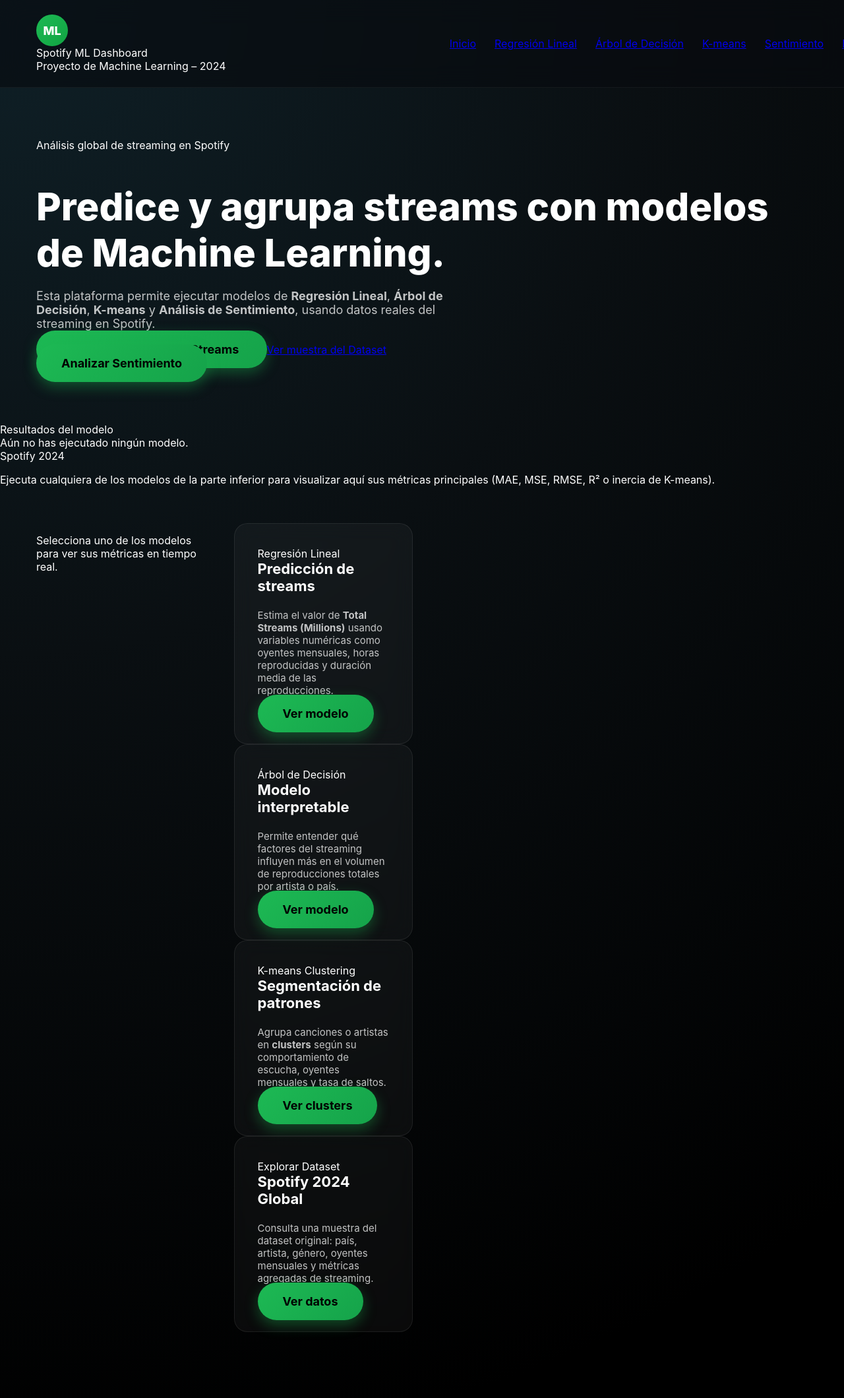
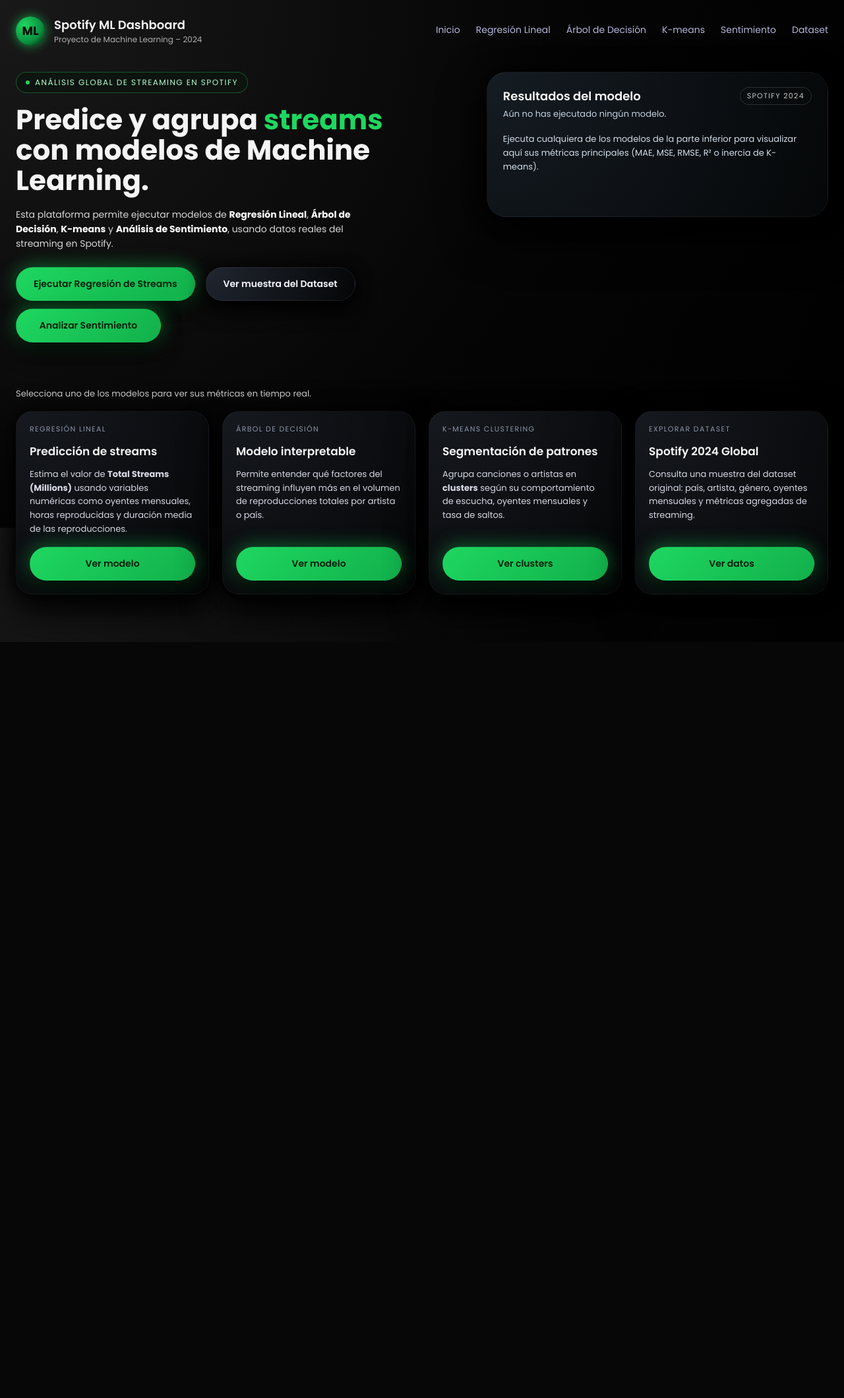
Before and after one commit to guillermtrres14-cyber/Programacion-II-Spotify, a Flask app: page / in a window 1280 px wide. Shown: the whole page at 66% size. After the commit the page ends 973 px from the top, so only its background shows below. Run offline with Flask 3, Linux system fonts and the light colour scheme.

Commit message:
Actualizaci├│n autom├ítica

```diff
--- a/OneDrive/Documentos/UDI/Programacion II/Proyecto_Final/static/styles.css
+++ b/OneDrive/Documentos/UDI/Programacion II/Proyecto_Final/static/styles.css
@@ -1,192 +1,199 @@
-body {
+*,
+*::before,
+*::after {
+    box-sizing: border-box;
     margin: 0;
-    font-family: 'Inter', sans-serif;
-    background: radial-gradient(circle at top left, #0f2027, #0a0f12 40%, #000000 90%);
-    color: white;
-    overflow-x: hidden;
+    padding: 0;
 }
 
-/* ==== NAVBAR ==== */
-.navbar {
-    width: 100%;
-    padding: 22px 55px;
-    display: flex;
-    justify-content: space-between;
-    align-items: center;
-    background: rgba(8, 12, 16, 0.65);
-    backdrop-filter: blur(18px);
-    border-bottom: 1px solid rgba(255,255,255,0.05);
-    position: fixed;
-    top: 0;
-    z-index: 999;
+html, body {
+    height: 100%;
 }
 
-.nav-left { display: flex; gap: 12px; align-items: center; }
+body {
+    font-family: "Poppins", system-ui, -apple-system, BlinkMacSystemFont,
+        "Segoe UI", sans-serif;
+    background: radial-gradient(circle at top left, #191919 0, #050505 55%, #000 100%);
+    color: #f5f5f5;
+    -webkit-font-smoothing: antialiased;
+}
+
+/* Contenedor principal */
+.page {
+    max-width: 1280px;
+    margin: 0 auto;
+    padding: 24px 24px 72px;
+}
+
+/* ==============================
+   NAVBAR
+   ============================== */
+
+.navbar {
+    display: flex;
+    align-items: center;
+    justify-content: space-between;
+    margin-bottom: 40px;
+}
+
+.logo-badge {
+    display: flex;
+    align-items: center;
+    gap: 14px;
+}
 
 .logo-circle {
-    background: linear-gradient(135deg, #1db954, #11a442);
-    width: 48px; height: 48px;
-    border-radius: 50%;
+    width: 44px;
+    height: 44px;
+    border-radius: 999px;
+    background: radial-gradient(circle at 30% 30%, #1ed760, #0a8f3f 60%, #021509 100%);
     display: flex;
+    align-items: center;
     justify-content: center;
-    align-items: center;
-    font-weight: 800;
     font-size: 18px;
+    font-weight: 700;
+    color: #020b05;
+    box-shadow: 0 0 16px rgba(30, 215, 96, 0.7);
 }
 
-.logo-text h1 { font-size: 22px; margin: 0; }
-.logo-text span { font-size: 12px; opacity: 0.7; }
+.logo-text {
+    display: flex;
+    flex-direction: column;
+}
+
+.logo-title {
+    font-size: 18px;
+    font-weight: 600;
+}
+
+.logo-subtitle {
+    font-size: 12px;
+    opacity: 0.7;
+}
 
 .nav-links {
-    list-style: none;
     display: flex;
-    gap: 28px;
+    gap: 24px;
+    font-size: 14px;
 }
 
-.nav-item {
-    color: #ddd;
+.nav-links a {
+    color: #d4d4ff;
     text-decoration: none;
-    font-weight: 500;
-    transition: 0.2s;
+    position: relative;
+    padding-bottom: 3px;
+    opacity: 0.85;
+    transition: color 0.18s ease-out, opacity 0.18s ease-out;
 }
 
-.nav-item:hover {
-    color: #1db954;
+.nav-links a::after {
+    content: "";
+    position: absolute;
+    left: 0;
+    bottom: 0;
+    width: 0%;
+    height: 2px;
+    background: linear-gradient(90deg, #1ed760, #39a5ff);
+    transition: width 0.2s ease-out;
 }
 
-/* ==== HERO SECTION ==== */
+.nav-links a:hover {
+    color: #ffffff;
+    opacity: 1;
+}
+
+.nav-links a:hover::after {
+    width: 100%;
+}
+
+/* ==============================
+   HERO
+   ============================== */
+
+.hero-layout {
+    display: grid;
+    grid-template-columns: minmax(0, 1.3fr) minmax(0, 1fr);
+    gap: 40px;
+    align-items: flex-start;
+    margin-bottom: 56px;
+}
+
 .hero {
-    margin-top: 130px;
-    padding: 80px 55px;
+    max-width: 640px;
+}
+
+.hero-eyebrow {
+    display: inline-flex;
+    align-items: center;
+    gap: 8px;
+    padding: 6px 14px;
+    border-radius: 999px;
+    background: rgba(13, 20, 16, 0.86);
+    border: 1px solid rgba(30, 215, 96, 0.35);
+    font-size: 12px;
+    text-transform: uppercase;
+    letter-spacing: 0.12em;
+    color: #b0ffcf;
+    margin-bottom: 18px;
+}
+
+.eyebrow-dot {
+    width: 6px;
+    height: 6px;
+    border-radius: 999px;
+    background: #1ed760;
 }
 
 .hero-title {
-    font-size: 58px;
-    font-weight: 800;
-    margin-bottom: 20px;
+    font-size: 42px;
+    line-height: 1.1;
+    font-weight: 700;
+    margin-bottom: 16px;
 }
 
-.hero-title span.green {
-    color: #1db954;
+.hero-highlight {
+    color: #1ed760;
 }
 
 .hero-subtitle {
-    font-size: 18px;
-    opacity: 0.75;
-    max-width: 680px;
+    font-size: 14px;
+    line-height: 1.6;
+    max-width: 520px;
+    color: #d7d7d7;
+    margin-bottom: 24px;
 }
 
-.hero-buttons {
-    margin-top: 40px;
-    display: flex;
-    gap: 22px;
+.hero-subtitle strong {
+    color: #ffffff;
 }
 
-/* ==== BUTTONS ESTILO SPOTIFY PRO ==== */
-.btn-primary {
-    padding: 18px 38px;
-    background: linear-gradient(135deg, #1db954, #15a34a);
-    border-radius: 42px;
-    font-weight: 700;
-    color: black;
-    text-decoration: none;
-    font-size: 18px;
-    box-shadow: 0 8px 20px rgba(29,185,84,0.35);
-    transition: 0.2s;
+/* BOTONES HERO */
+
+.hero-actions {
+    display: flex;
+    flex-wrap: wrap;
+    gap: 16px;
+    margin-bottom: 12px;
 }
 
-.btn-primary:hover {
-    transform: translateY(-4px);
-    box-shadow: 0 12px 28px rgba(29,185,84,0.55);
+.hero-actions-secondary {
+    margin-top: 12px;
 }
 
-.btn-secondary {
-    padding: 18px 38px;
-    background: rgba(255,255,255,0.07);
-    border: 1px solid rgba(255,255,255,0.12);
-    border-radius: 42px;
-    font-weight: 700;
+/* Botones genéricos */
+
+.btn {
+    display: inline-flex;
+    align-items: center;
+    justify-content: center;
+    min-width: 220px;
+    padding: 14px 26px;
+    border-radius: 999px;
+    border: 1px solid transparent;
+    font-size: 14px;
+    font-weight: 600;
+    cursor: pointer;
     text-decoration: none;
-    font-size: 18px;
-    color: white;
-    transition: 0.2s;
-}
-
-.btn-secondary:hover {
-    background: rgba(255,255,255,0.18);
-}
-
-.btn-purple {
-    padding: 18px 38px;
-    background: linear-gradient(135deg, #d946ef, #9333ea);
-    border-radius: 42px;
-    font-weight: 700;
-    text-decoration: none;
-    color: white;
-    font-size: 18px;
-    box-shadow: 0 8px 22px rgba(147,51,234,0.35);
-    transition: .2s;
-}
-
-.btn-purple:hover {
-    transform: translateY(-4px);
-    box-shadow: 0 12px 34px rgba(147,51,234,0.55);
-}
-
-/* ==== CARDS / MODELOS ==== */
-.cards-section {
-    padding: 40px 55px 100px;
-    display: grid;
-    grid-template-columns: repeat(4, 1fr);
-    gap: 28px;
-}
-
-.card {
-    background: rgba(255,255,255,0.04);
-    backdrop-filter: blur(14px);
-    border-radius: 20px;
-    padding: 35px;
-    border: 1px solid rgba(255,255,255,0.08);
-    transition: 0.3s;
-}
-
-.card:hover {
-    transform: translateY(-6px);
-    box-shadow: 0 10px 35px rgba(0,0,0,0.4);
-}
-
-.card h3 {
-    margin-top: 0;
-    font-size: 22px;
-}
-
-.card p {
-    opacity: 0.75;
-    font-size: 15px;
-}
-
-.card-btn {
-    margin-top: 20px;
-    display: inline-block;
-    padding: 12px 26px;
-    background: #1db954;
-    border-radius: 40px;
-    color: black;
-    font-weight: 700;
-    text-decoration: none;
-    transition: 0.2s;
-}
-
-.card-btn:hover {
-    transform: translateY(-4px);
-}
-
-/* Transiciones suaves para botones principales */
-.btn-primary,
-.btn-secondary,
-.btn-ghost,
-.hero-actions a {
-    position: relative;
     transition:
         transform 0.18s ease-out,
         box-shadow 0.18s ease-out,
@@ -195,66 +202,170 @@ body {
         border-color 0.18s ease-out;
 }
 
-/* Botón verde principal (Regresión, Analizar Sentimiento) */
+/* Verde principal */
+
+.btn-primary {
+    background: linear-gradient(135deg, #1ed760, #12b04b);
+    color: #04200d;
+    box-shadow:
+        0 16px 32px rgba(0, 0, 0, 0.85),
+        0 0 28px rgba(30, 215, 96, 0.55);
+}
+
 .btn-primary:hover {
     transform: translateY(-2px) scale(1.02);
-    background: #1ed760;
+    background: linear-gradient(135deg, #27f06e, #15c757);
     box-shadow:
-        0 18px 40px rgba(0, 0, 0, 0.85),
-        0 0 40px rgba(30, 215, 96, 0.55);
+        0 20px 40px rgba(0, 0, 0, 0.9),
+        0 0 40px rgba(30, 215, 96, 0.7);
 }
 
 .btn-primary:active {
-    transform: translateY(0) scale(0.98);
+    transform: translateY(0) scale(0.97);
     box-shadow:
-        0 8px 18px rgba(0, 0, 0, 0.85),
-        0 0 20px rgba(30, 215, 96, 0.35);
+        0 10px 20px rgba(0, 0, 0, 0.9),
+        0 0 22px rgba(30, 215, 96, 0.5);
 }
 
-/* Botón oscuro (Ver dataset) */
+/* Botón oscuro */
+
+.btn-ghost {
+    background: radial-gradient(circle at top left, #202630, #050607);
+    color: #f5f5ff;
+    border-color: rgba(255, 255, 255, 0.08);
+    box-shadow:
+        0 14px 30px rgba(0, 0, 0, 0.9),
+        0 0 24px rgba(0, 0, 0, 0.8);
+}
+
 .btn-ghost:hover {
     transform: translateY(-2px) scale(1.02);
-    background: radial-gradient(circle at top left, #1f2933, #040608);
-    color: #ffffff;
-    box-shadow:
-        0 18px 40px rgba(0, 0, 0, 0.9),
-        0 0 26px rgba(0, 0, 0, 0.7);
-    border-color: rgba(255, 255, 255, 0.12);
+    background: radial-gradient(circle at top left, #2b3341, #050607);
+    border-color: rgba(255, 255, 255, 0.18);
 }
 
 .btn-ghost:active {
-    transform: translateY(0) scale(0.98);
-    box-shadow:
-        0 8px 18px rgba(0, 0, 0, 0.9),
-        0 0 16px rgba(0, 0, 0, 0.6);
+    transform: translateY(0) scale(0.97);
 }
 
-/* CTA dentro de cada card (Ver modelo, Ver clusters, Ver datos) */
-.card-cta,
-.card .btn-primary {
-    transition:
-        transform 0.18s ease-out,
-        box-shadow 0.18s ease-out,
-        background 0.18s ease-out,
-        color 0.18s ease-out;
+/* Sentimiento: mismo estilo verde (puedes cambiar si luego quieres otro color) */
+.btn-sentiment {
+    /* ahora simplemente usa el mismo gradiente que btn-primary */
 }
 
-.card-cta:hover,
-.card .btn-primary:hover {
-    transform: translateY(-1px) scale(1.01);
-    background: #1ed760;
+/* ==============================
+   PANEL DE RESULTADOS
+   ============================== */
+
+.hero-panel {
+    background: radial-gradient(circle at top left, #151c23, #050708);
+    border-radius: 30px;
+    padding: 22px 24px 24px;
+    border: 1px solid rgba(255, 255, 255, 0.04);
     box-shadow:
-        0 14px 30px rgba(0, 0, 0, 0.85),
-        0 0 30px rgba(30, 215, 96, 0.4);
+        0 28px 70px rgba(0, 0, 0, 0.95),
+        0 0 32px rgba(0, 0, 0, 0.9);
+    display: flex;
+    flex-direction: column;
+    gap: 18px;
+    min-height: 220px;
+    transition:
+        box-shadow 0.22s ease-out,
+        transform 0.22s ease-out,
+        background 0.22s ease-out;
 }
 
-.card-cta:active,
-.card .btn-primary:active {
-    transform: translateY(0) scale(0.98);
+.hero-panel:hover {
+    transform: translateY(-3px);
+    box-shadow:
+        0 32px 90px rgba(0, 0, 0, 0.97),
+        0 0 40px rgba(0, 0, 0, 0.9);
 }
 
-/* Cards: efecto de “levitar” al pasar el mouse */
+.panel-header {
+    display: flex;
+    justify-content: space-between;
+    gap: 16px;
+}
+
+.panel-title {
+    font-size: 18px;
+    font-weight: 600;
+}
+
+.panel-subtitle {
+    font-size: 13px;
+    margin-top: 4px;
+    color: #c5d2e0;
+}
+
+.panel-chip {
+    align-self: flex-start;
+    padding: 4px 10px;
+    border-radius: 999px;
+    font-size: 11px;
+    text-transform: uppercase;
+    letter-spacing: 0.12em;
+    border: 1px solid rgba(255, 255, 255, 0.18);
+    opacity: 0.8;
+}
+
+.panel-description,
+.panel-footnote {
+    font-size: 13px;
+    line-height: 1.6;
+    color: #d2dde8;
+}
+
+.panel-metrics {
+    display: grid;
+    grid-template-columns: repeat(2, minmax(0, 1fr));
+    gap: 14px;
+}
+
+.metric-label {
+    font-size: 11px;
+    text-transform: uppercase;
+    letter-spacing: 0.1em;
+    opacity: 0.7;
+}
+
+.metric-value {
+    font-size: 18px;
+    font-weight: 600;
+}
+
+/* ==============================
+   CARDS DE MODELOS
+   ============================== */
+
+.cards-section {
+    margin-top: 16px;
+}
+
+.section-helper {
+    font-size: 13px;
+    opacity: 0.8;
+    margin-bottom: 16px;
+}
+
+.cards-grid {
+    display: grid;
+    grid-template-columns: repeat(4, minmax(0, 1fr));
+    gap: 20px;
+}
+
 .card {
+    background: radial-gradient(circle at top left, #16191f, #050607);
+    border-radius: 26px;
+    padding: 18px 20px 20px;
+    border: 1px solid rgba(255, 255, 255, 0.04);
+    box-shadow:
+        0 24px 60px rgba(0, 0, 0, 0.95),
+        0 0 28px rgba(0, 0, 0, 0.9);
+    display: flex;
+    flex-direction: column;
+    gap: 12px;
     transition:
         transform 0.22s ease-out,
         box-shadow 0.22s ease-out,
@@ -265,44 +376,137 @@ body {
 .card:hover {
     transform: translateY(-6px);
     box-shadow:
-        0 30px 80px rgba(0, 0, 0, 0.95),
-        0 0 40px rgba(0, 0, 0, 0.85);
+        0 30px 80px rgba(0, 0, 0, 0.98),
+        0 0 36px rgba(0, 0, 0, 0.92);
     border-color: rgba(30, 215, 96, 0.25);
-    background: radial-gradient(circle at top left, #141b22, #050708);
 }
 
-/* Panel de la derecha: pequeño brillo al pasar el mouse */
-.hero-panel {
-    transition:
-        box-shadow 0.22s ease-out,
-        transform 0.22s ease-out,
-        background 0.22s ease-out;
+.card-tag {
+    font-size: 11px;
+    text-transform: uppercase;
+    letter-spacing: 0.12em;
+    color: #a1acc0;
+    opacity: 0.85;
 }
 
-.hero-panel:hover {
-    box-shadow:
-        0 30px 90px rgba(0, 0, 0, 0.95),
-        0 0 50px rgba(0, 0, 0, 0.85);
-    transform: translateY(-4px);
+.card-title {
+    font-size: 17px;
+    font-weight: 600;
 }
 
-/* Nav links: subrayado animado */
-.nav-links a {
-    position: relative;
-    overflow: hidden;
+.card-text {
+    font-size: 13px;
+    line-height: 1.6;
+    color: #d7d9e4;
+    flex: 1;
 }
 
-.nav-links a::after {
-    content: "";
-    position: absolute;
-    left: 0;
-    bottom: -4px;
-    width: 0%;
-    height: 2px;
-    background: linear-gradient(90deg, #1ed760, #36c9ff);
-    transition: width 0.18s ease-out;
+.card-cta {
+    margin-top: 4px;
 }
 
-.nav-links a:hover::after {
+/* ==============================
+   GRÁFICAS
+   ============================== */
+
+.charts-section {
+    margin-top: 56px;
+}
+
+.section-title {
+    font-size: 22px;
+    margin-bottom: 6px;
+}
+
+.section-subtitle {
+    font-size: 13px;
+    color: #d2d9e7;
+    margin-bottom: 20px;
+}
+
+.error-text {
+    color: #ff6b81;
+}
+
+.charts-grid {
+    display: grid;
+    grid-template-columns: repeat(2, minmax(0, 1fr));
+    gap: 20px;
+}
+
+.charts-grid-4 {
+    grid-template-columns: repeat(4, minmax(0, 1fr));
+}
+
+.chart-card {
+    background: #050608;
+    border-radius: 20px;
+    padding: 14px 16px 16px;
+    border: 1px solid rgba(255, 255, 255, 0.05);
+    box-shadow:
+        0 20px 50px rgba(0, 0, 0, 0.95),
+        0 0 28px rgba(0, 0, 0, 0.9);
+}
+
+.chart-card h3 {
+    font-size: 15px;
+    margin-bottom: 8px;
+}
+
+.chart-image {
     width: 100%;
+    border-radius: 14px;
+    margin-top: 4px;
 }
+
+/* ==============================
+   RESPONSIVE
+   ============================== */
+
+@media (max-width: 1100px) {
+    .cards-grid {
+        grid-template-columns: repeat(2, minmax(0, 1fr));
+    }
+
+    .hero-layout {
+        grid-template-columns: minmax(0, 1fr);
+    }
+
+    .hero-panel {
+        margin-top: 12px;
+    }
+}
+
+@media (max-width: 720px) {
+    .page {
+        padding: 20px 16px 48px;
+    }
+
+    .navbar {
+        flex-direction: column;
+        align-items: flex-start;
+        gap: 14px;
+    }
+
+    .nav-links {
+        flex-wrap: wrap;
+        gap: 14px;
+    }
+
+    .hero-title {
+        font-size: 30px;
+    }
+
+    .cards-grid {
+        grid-template-columns: minmax(0, 1fr);
+    }
+
+    .charts-grid,
+    .charts-grid-4 {
+        grid-template-columns: minmax(0, 1fr);
+    }
+
+    .btn {
+        width: 100%;
+    }
+}
```
